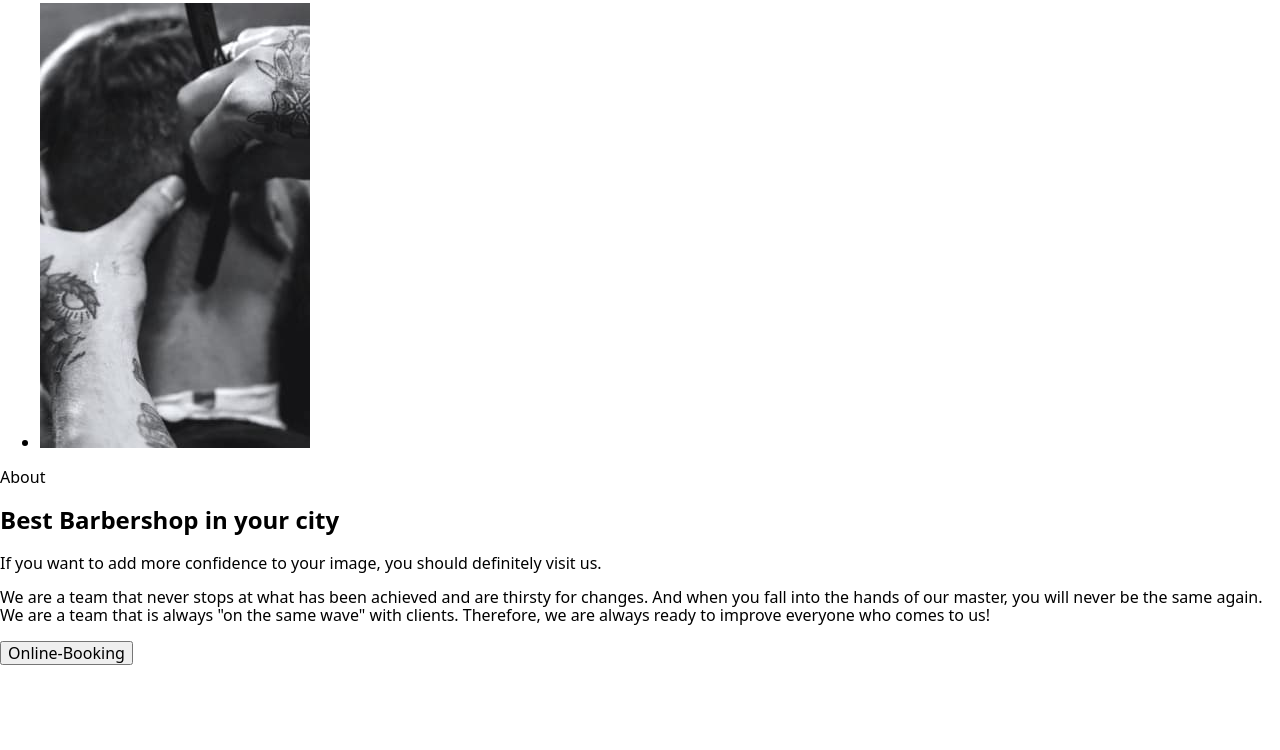
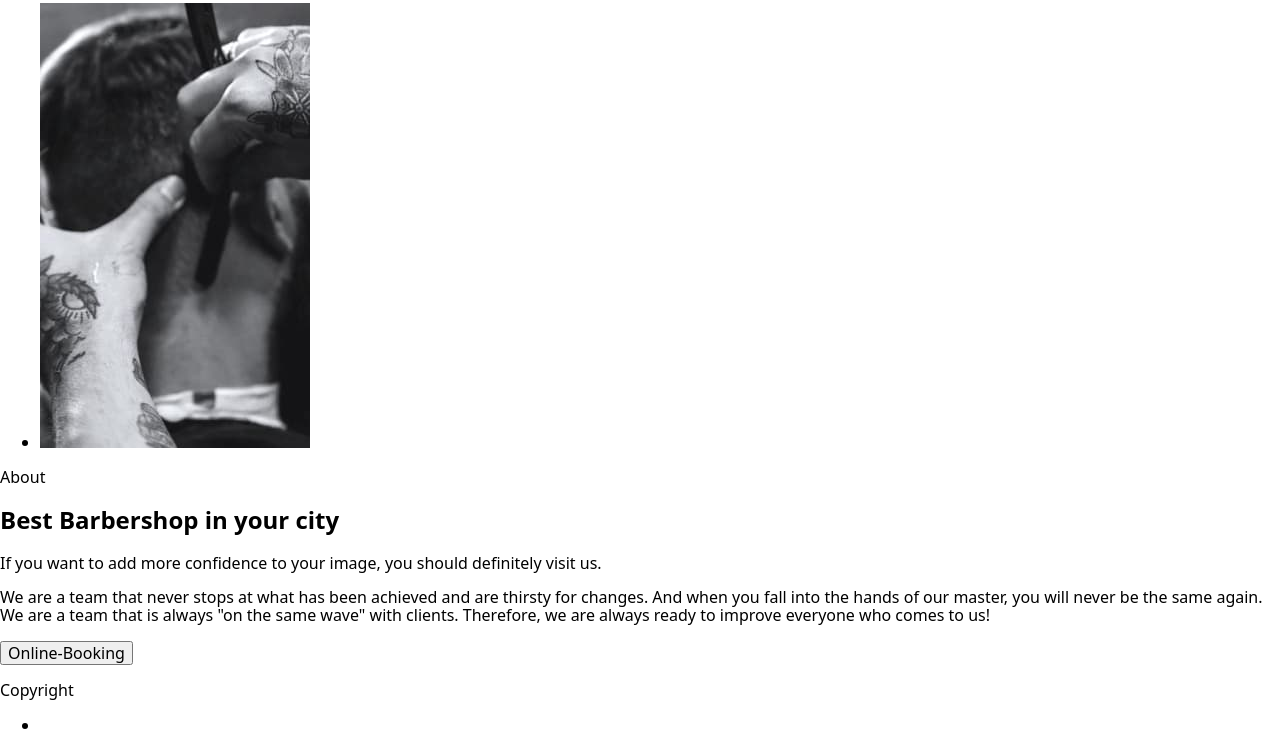
Before and after one commit to VovaPliuto/barber-shop-markup, a plain HTML site: page index.html in a window 1280 px wide. Shown: the part 876-1626 px from the top of the page. Before the commit the page ends 1541 px from the top, so only its background shows below. Drawn offline with nearby package versions, Linux system fonts and the light colour scheme.

Commit message:
add footer markup

```diff
--- a/index.html
+++ b/index.html
@@ -75,7 +75,8 @@
 
     </main>
     <footer>
-
+        <p>Copyright</p>
+        <ul><li></li></ul>
     </footer>
 
 </body>
```
